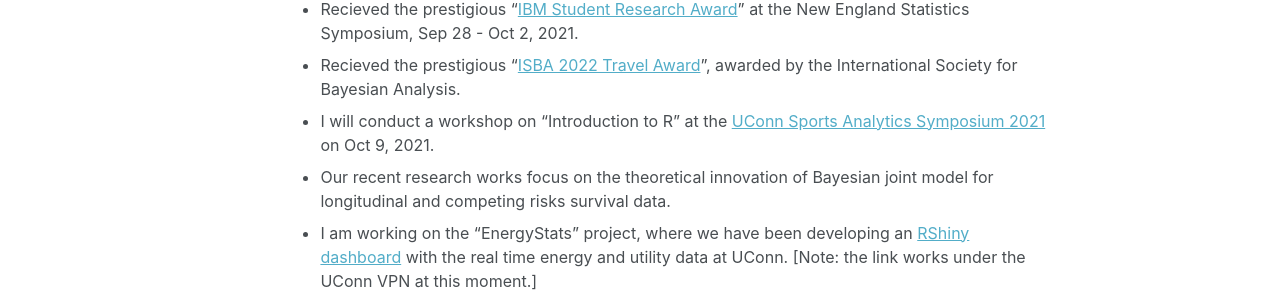
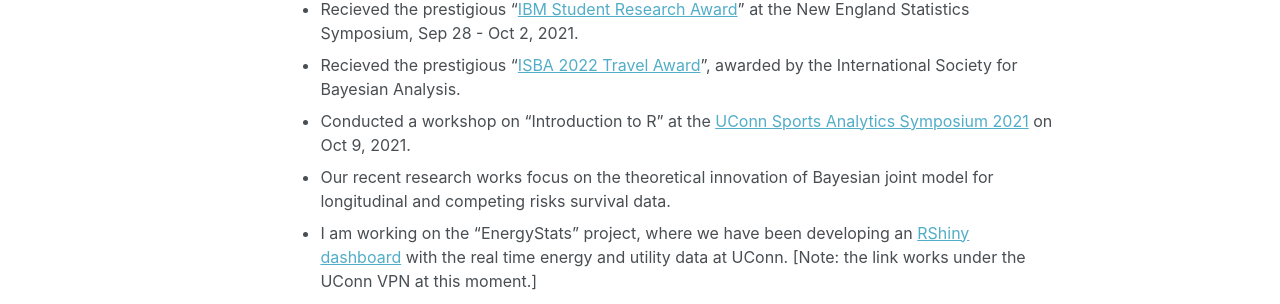
Before and after one commit to mdtuhinsheikh/mdtuhinsheikh.github.io, a Jekyll site: the page built from _pages/about.md, in a window 1280 px wide and 1200 px high. Shown: the part 723-1027 px from the top of the window. Built offline with Jekyll 4.4.1, drawn with Linux system fonts in a browser that asks for light colours.

Commit message:
Update about.md

```diff
--- a/_pages/about.md
+++ b/_pages/about.md
@@ -23,8 +23,8 @@ My research works broadly focus on competing risks survival data analysis, longi
 - Public health research problems (e.g. Prostate cancer, diabetes, HIV, etc.).
 
 ## Recent Developments/News
-* Recieved the prestigious "[IBM Student Research Award](https://nestat.org/ibmawards/)" at the New England Statistics Symposium, Sep 28 - Oct 2, 2021.
+* Recieved the prestigious "[IBM Student Research Award](https://nestat.org/ibmawards/ibm2021/)" at the New England Statistics Symposium, Sep 28 - Oct 2, 2021.
 * Recieved the prestigious "[ISBA 2022 Travel Award](https://stat.uconn.edu/2021/09/07/awards-2/)", awarded by the International Society for Bayesian Analysis.
-* I will conduct a workshop on "Introduction to R" at the [UConn Sports Analytics Symposium 2021](https://statds.org/events/ucsas2021/workshops.html) on Oct 9, 2021.
+* Conducted a workshop on "Introduction to R" at the [UConn Sports Analytics Symposium 2021](https://statds.org/events/ucsas2021/workshops.html) on Oct 9, 2021.
 * Our recent research works focus on the theoretical innovation of Bayesian joint model for longitudinal and competing risks survival data.
 * I am working on the "EnergyStats" project, where we have been developing an [RShiny dashboard](http://energystats.fo.uconn.edu:9999/) with the real time energy and utility data at UConn. [Note: the link works under the UConn VPN at this moment.]
```
